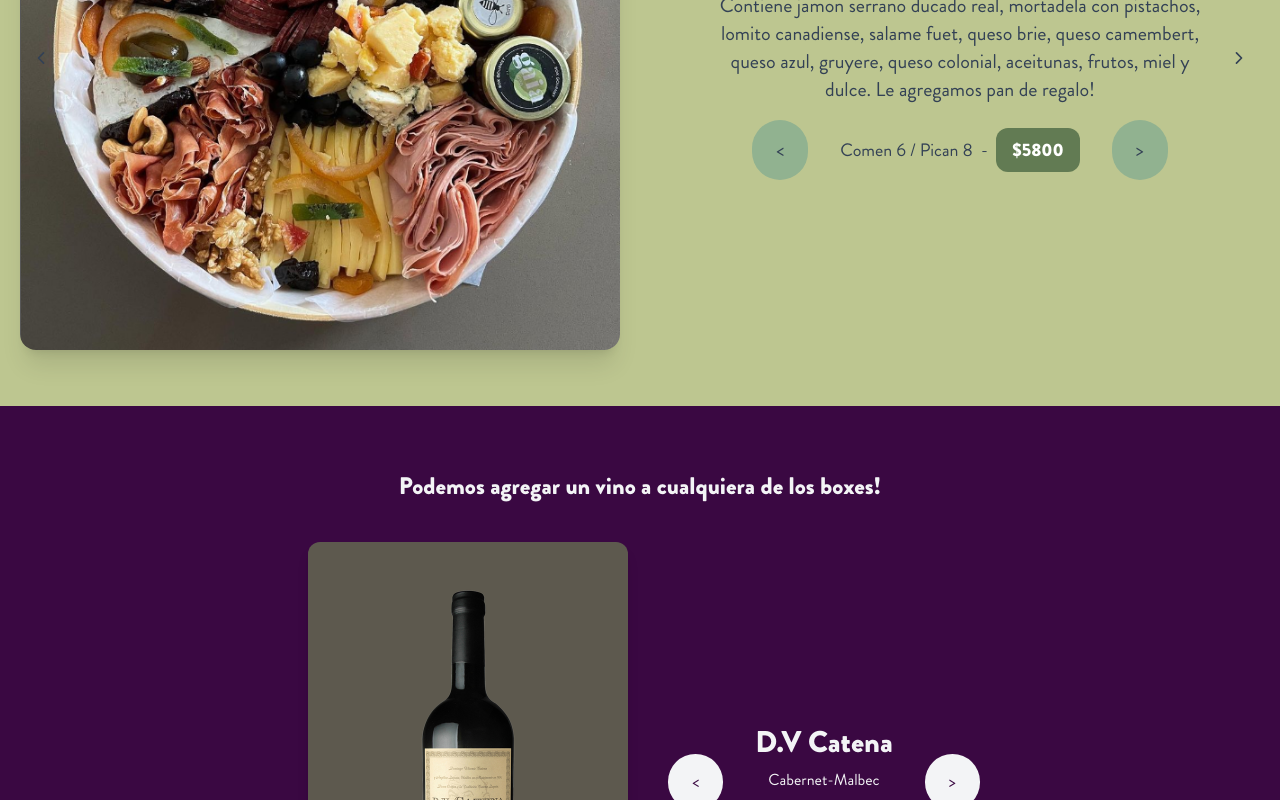
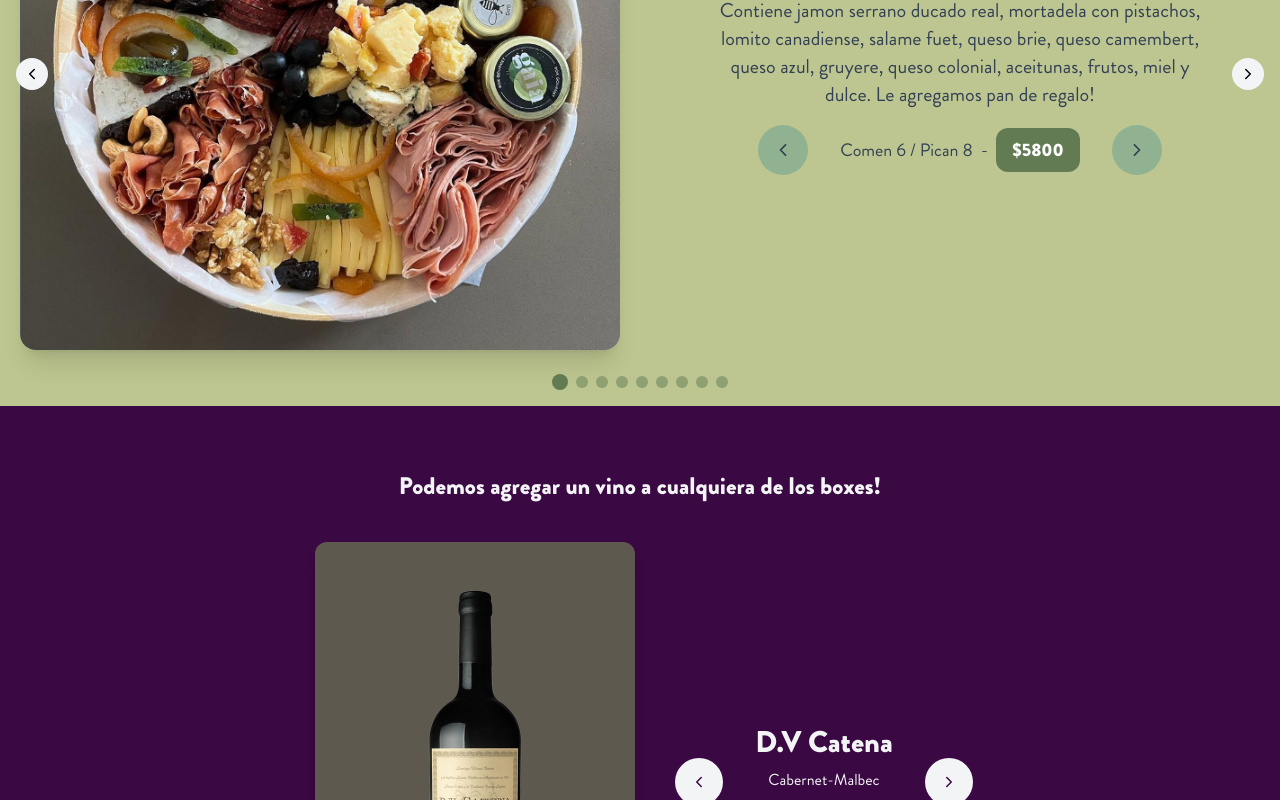
Before and after one commit to ilatorre7/gaia-box-gourmet-web, a Next.js app: page / in a window 1280 px wide. Shown: the part 1560-2360 px from the top of the page. Built offline with nearby package versions, Linux system fonts and the light colour scheme.

Commit message:
menu button fix + styles improved

```diff
--- a/src/components/Menu.tsx
+++ b/src/components/Menu.tsx
@@ -1,6 +1,5 @@
 import React, { useState } from 'react';
 import { MenuItem } from './molecules/Menu/types';
-import ButtonSwitch from './molecules/Menu/molecules/ButtonSwitch';
 import CardMenu from './molecules/Menu/CardMenu';
 import { IoChevronBack, IoChevronForward } from "react-icons/io5";
 
@@ -20,8 +19,8 @@ function Menu({
   };
 
   return (
-    <div id="menu" className='bg-gaiaSecondary py-8 flex overflow-hidden relative w-full'>
-      <div className='w-screen'>
+    <div id="menu" className='bg-gaiaSecondary py-8 flex justify-center overflow-hidden relative w-full'>
+      <div className='w-full'>
         <div className={`flex transition-transform ease-out duration-500`} style={{ transform: `translateX(-${index * 100}vw)`}}>
           {
             menu.map((item,i) => (
@@ -30,9 +29,24 @@ function Menu({
           }
         </div>
       </div>
-      <div className='absolute inset-0 flex justify-between p-4 z-10'>
-        <ButtonSwitch onClick={handlePrev}><IoChevronBack /></ButtonSwitch>
-        <ButtonSwitch onClick={handleNext}><IoChevronForward /></ButtonSwitch>
+      <button onClick={handlePrev} className='absolute flex justify-center items-center inset-y-1/2 left-4 py-4 px-2 rounded-full bg-gray-100'>
+        <IoChevronBack />
+      </button>
+      <button onClick={handleNext} className='absolute flex justify-center items-center inset-y-1/2 right-4 py-4 px-2 rounded-full bg-gray-100'>
+        <IoChevronForward />
+      </button>
+      <div className='absolute bottom-4 right-0 left-0'>
+        <div className='flex items-center justify-center gap-2'>
+          {
+            menu.map((_,i) => (
+              <div
+                key={`nav-item-${i}`}
+                className={`transition-all w-3 h-3 bg-gaiaTertiary rounded-full ${index === i ? 'p-2' : 'bg-opacity-50'}`}
+              >
+              </div>
+            ))
+          }
+        </div>
       </div>
     </div>
   )
--- a/src/components/Wine.tsx
+++ b/src/components/Wine.tsx
@@ -3,6 +3,7 @@ import { useIsomorphicLayoutEffect } from '@/utilities/useIsomorpficEffect';
 import Image from 'next/image'
 import { onPrev, onNext } from './molecules/Menu/SwitcherEvents'
 import gsap from 'gsap'
+import { IoChevronBack, IoChevronForward } from "react-icons/io5";
 
 interface WineType {
   name: string,
@@ -43,13 +44,13 @@ function Wine({
       <div ref={wineRef} className='flex flex-col md:flex-row items-center md:space-x-8'>
         <Image src={image} height={480} width={320} alt={name} className="image rounded-xl m-2 shadow-lg" />
         <div className='w-full md:w-auto flex justify-between items-center px-4 md:px-0'>
-          <button className='py-4 px-6 rounded-full bg-gray-100 text-wine' onClick={handlePrev}>{'<'}</button>
+          <button className='p-4 rounded-full bg-gray-100 text-wine' onClick={handlePrev}><IoChevronBack /></button>
           <div className='wineName flex flex-col items-center md:mx-8 mx-4'>
             <p className='text-gray-100 my-2 text-center font-bold text-3xl'>{name}</p>
             <p className='text-gray-100 mb-4 text-center text-md'>{type}</p>
             <p className='ring-1 ring-gray-100 text-gray-100 font-bold rounded-xl px-4 py-2'>{price}</p>
           </div>
-          <button className='py-4 px-6 rounded-full bg-gray-100 text-wine' onClick={handleNext}>{'>'}</button>
+          <button className='p-4 rounded-full bg-gray-100 text-wine' onClick={handleNext}><IoChevronForward /></button>
         </div>
       </div>
     </div>
--- a/src/components/molecules/Menu/CardMenu.tsx
+++ b/src/components/molecules/Menu/CardMenu.tsx
@@ -13,7 +13,7 @@ function CardMenu({
   prices,
 } : MenuItem) {
   return (
-    <div className='flex flex-col lg:flex-row justify-center items-center shrink-0 grow-0 basis-full w-screen'>
+    <div className='flex flex-col lg:flex-row justify-center items-center shrink-0 grow-0 basis-full'>
       <div className='p-4 image w-full lg:w-half flex justify-center items-center'>
         <div className='hidden md:flex w-full justify-center'>
           <Image src={image} alt={name} width={600} height={600} className='rounded-2xl shadow-xl' />
--- a/src/components/molecules/Menu/molecules/OptionPriceSwitch.tsx
+++ b/src/components/molecules/Menu/molecules/OptionPriceSwitch.tsx
@@ -1,6 +1,7 @@
 import gsap from 'gsap';
 import React, { useState, useRef } from 'react'
 import { useIsomorphicLayoutEffect } from '@/utilities/useIsomorpficEffect';
+import { IoChevronBack, IoChevronForward } from "react-icons/io5";
 
 import { onPrev, onNext } from '../SwitcherEvents'
 
@@ -35,13 +36,13 @@ function OptionPriceSwitch({
   return (
     options ? (
       <div ref={priceRef} className='py-4 w-full flex flex-row justify-center items-center space-x-8'>
-        {enableButtons && (<button className='bg-gaia py-4 px-6 text-lg rounded-full text-slate-700' onClick={handlePrev}>{'<'}</button>)}
+        {enableButtons && (<button className='bg-gaia p-4 text-lg rounded-full text-slate-700' onClick={handlePrev}><IoChevronBack /></button>)}
         <div className='options flex py-4 md:py-0 flex-col md:flex-row space-x-2 items-center space-y-2 md:space-y-0'>
           <p className='text-md md:text-lg text-slate-700'>{!enableButtons  ? options[0] : options[index]}</p>
           <p className='text-lg text-slate-700 hidden md:block'>-</p>
           <p className='text-lg bg-gaiaTertiary text-white font-bold px-4 py-2 rounded-xl'>{!enableButtons ? prices[0] : prices[index]}</p>
         </div>
-        {enableButtons && (<button className='bg-gaia py-4 px-6 text-lg rounded-full text-slate-700' onClick={handleNext}>{'>'}</button>)}
+        {enableButtons && (<button className='bg-gaia p-4 text-lg rounded-full text-slate-700' onClick={handleNext}><IoChevronForward /></button>)}
       </div>
     ) : (
       <p className='text-lg bg-gaiaTertiary text-white font-bold px-4 py-2 rounded-xl'>{prices[0]}</p>
```
